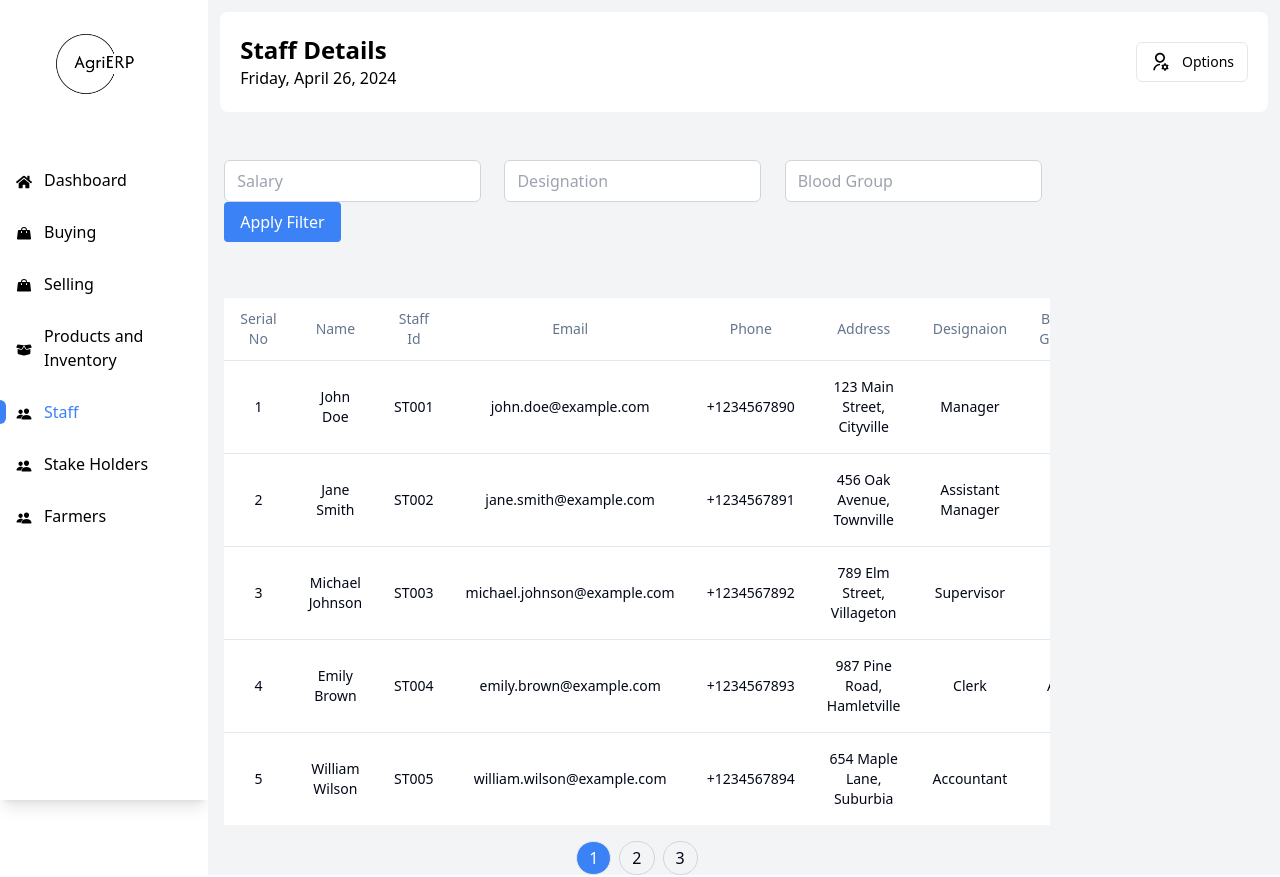
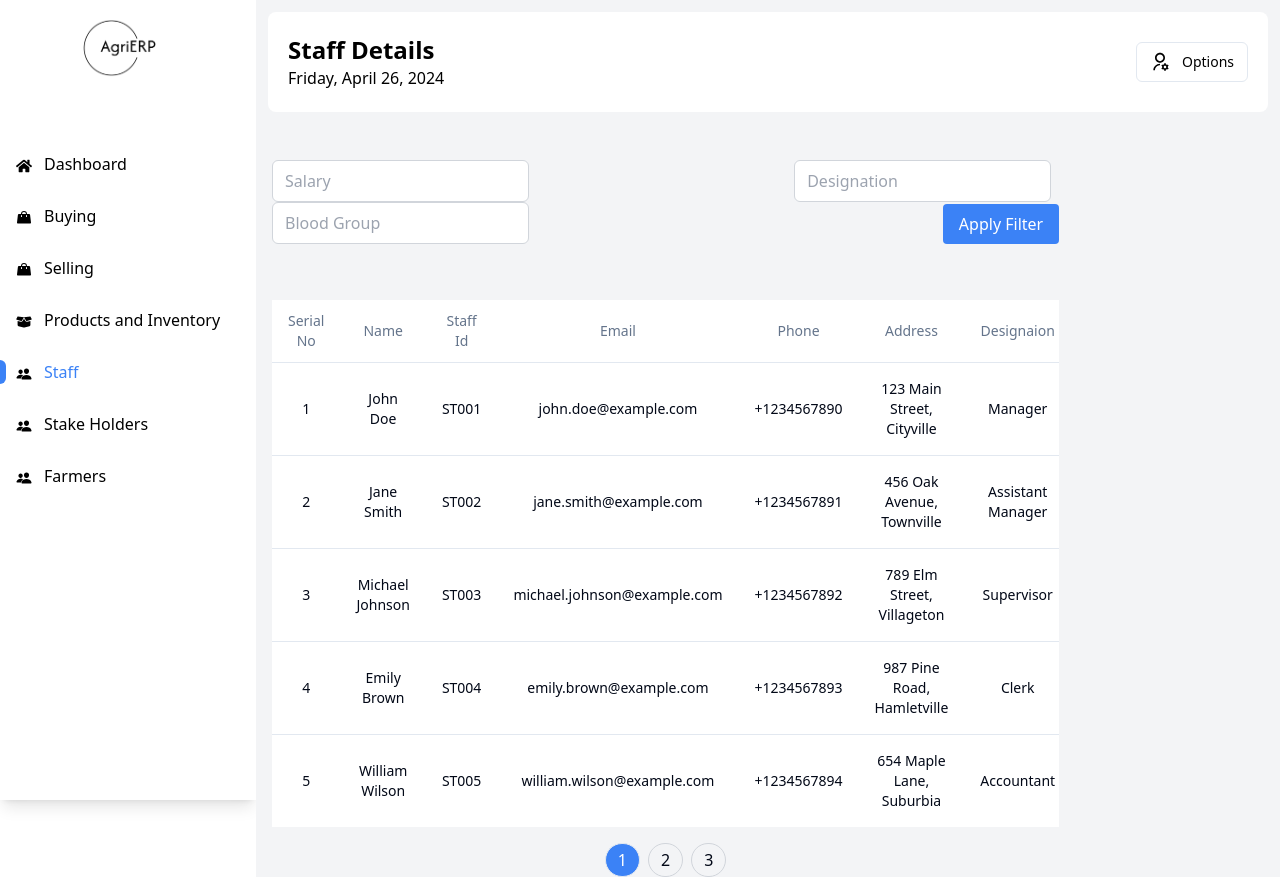
Before and after one commit to Vishakh2012/AgriERP, a React (Vite) app in the folder app/: page /staff in a window 1280 px wide. Built offline with nearby package versions, Linux system fonts and the light colour scheme.

Commit message:
FEAT:  - Small css changes in Dashboard

```diff
--- a/app/src/components/SidePanel/sidePanel.tsx
+++ b/app/src/components/SidePanel/sidePanel.tsx
@@ -10,9 +10,8 @@ import SidePanelButton from "./sidePanelButton";
 const Sidebar = () => {
   return (
     <div className='flex '>
-      <div className="h-screen w-64 bg-white text-black shadow-lg overflow-y-auto">
-        <div className="p-0">
-        <img src={logo} alt="Logo" className="h-24 mx-auto mt-4 mb-4" />
+      <div className="h-screen w-1/5 bg-white text-black shadow-lg overflow-y-auto">
+        <img src={logo} alt="Logo" className="h-24 mx-auto p-1" />
         <ul className='mt-14 '>
             <li className="mb-7"><SidePanelButton text="Dashboard" url='/home' icon={<FaHome/>}/></li>
             <li className="mb-7"><SidePanelButton text="Buying" url='/purchase' icon={<PiHandbagFill/>}/></li>
@@ -22,9 +21,8 @@ const Sidebar = () => {
             <li className="mb-7"><SidePanelButton text="Stake Holders" url='/stakeholders' icon={<IoPeople/>}/></li>
             <li className="mb-7"><SidePanelButton text="Farmers" url='/farmers' icon={<IoPeople />}/></li>
         </ul>
-      </div>
     </div>
-      <div className="flex-auto bg-gray-100 overflow-y-auto">
+      <div className="w-4/5 flex-auto bg-gray-100 overflow-y-auto">
               <Outlet/>
       </div>
     </div>
--- a/app/src/page/Dashboard/Dashboard.tsx
+++ b/app/src/page/Dashboard/Dashboard.tsx
@@ -56,22 +56,22 @@ const Dashboard = () => {
 
           </div>
           <div className='mt-10 flex flex-row p-6 justify-between '>
-            <div className='w-[600px] bg-white ml-5'>
+            <div className='w-[580px] bg-white ml-5'>
               <GraphDropdown onDataFetched={handleBarChartData} />
               <BarChart graphData={barchartData}/>
             </div>
-            <div className='w-[600px] bg-white mr-5'>
+            <div className='w-[580px] bg-white mr-5'>
                 <LineChart graphData={barchartData}/>
             </div>
 
         </div>
         <div className='mt-10 flex flex-row p-6 justify-between '>
-            <div className='w-[600px] bg-white h-[320px]'>
+            <div className='w-[580px] bg-white h-[320px]'>
               <div className='p-3'>
               <TopSellingProducts/>
               </div>
             </div>
-            <div className='w-[600px] bg-white h-[320px]'>
+            <div className='w-[580px] bg-white h-[320px]'>
               <div className='p-3'>
               <TopFarmers/>
               </div>
```
